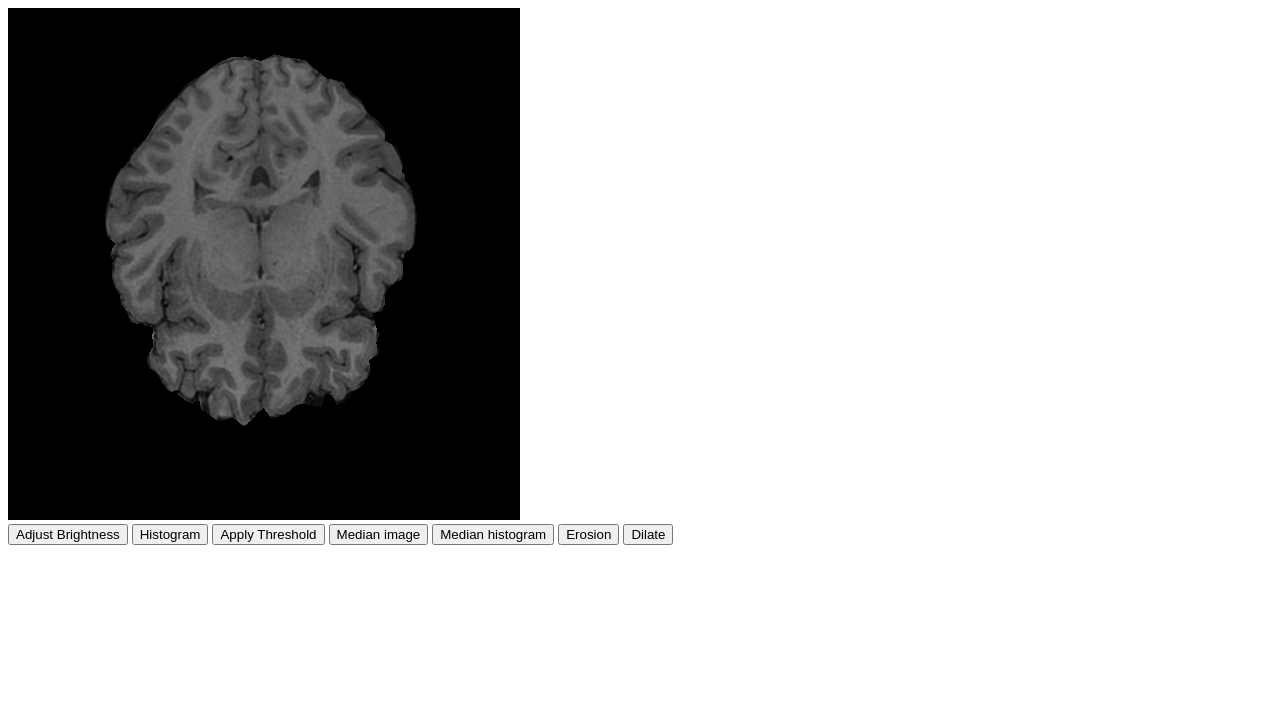
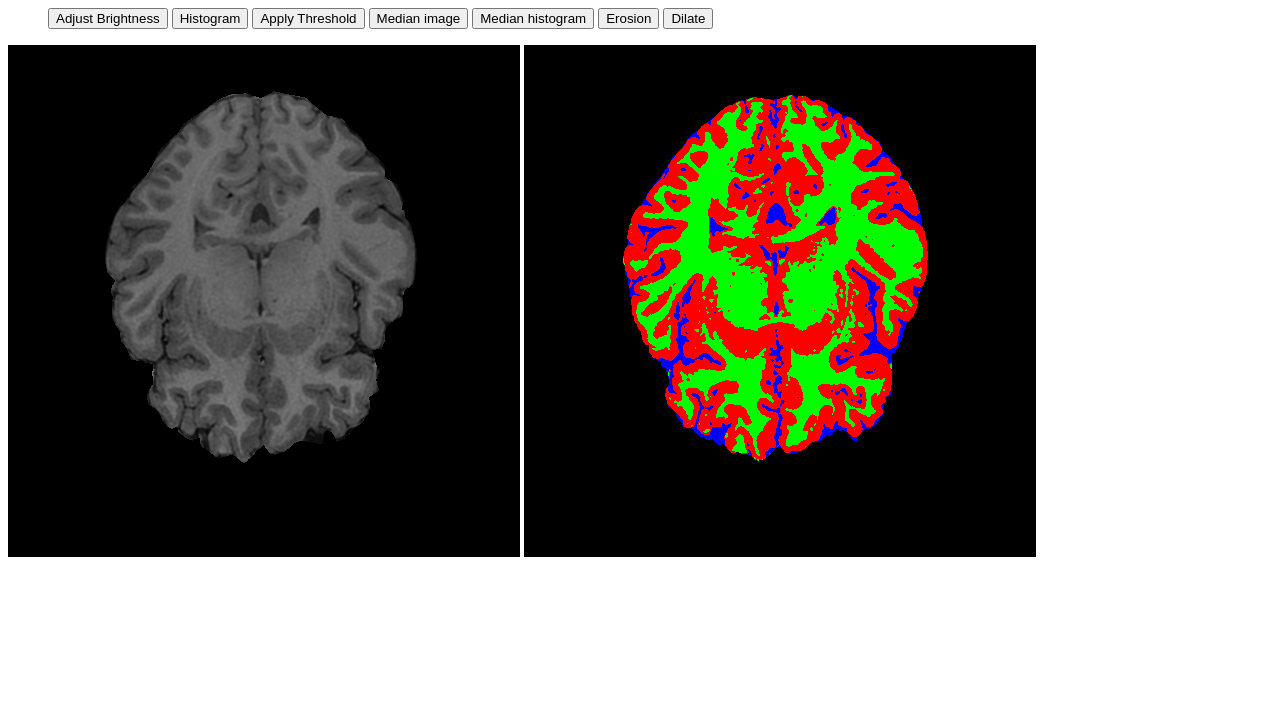
Before and after one commit to mataca9/irm-processor, a plain HTML site: page index.html in a window 1280 px wide. Drawn offline with Linux system fonts and the light colour scheme.

Commit message:
Melhorado parametrizacao de canvas e algs

```diff
--- /dev/null
+++ b/assets/style.css
@@ -0,0 +1,3 @@
+ul li {
+    display:inline;
+}
--- a/index.html
+++ b/index.html
@@ -1,14 +1,18 @@
+<link rel="stylesheet" href="assets/style.css"/>
 <div id="app">
+    <ul>
+      <li><button @click="adjustBrightness(image)">Adjust Brightness</button></li>
+      <li><button @click="drawHistogram(image)">Histogram</button></li>
+      <li><button @click="threshold(image)">Apply Threshold</button></li>
+      <li><button @click="median(image,3)">Median image</button></li>
+      <li><button @click="median(histogram,3)">Median histogram</button></li>
+      <li><button @click="erosion(image,{x: 2, y: 2,data:[[10,10,10],[10,10,10],[10,10,10]]})">Erosion</button></li>
+      <li><button @click="dilation(image,{x: 2, y: 2,data:[[10,10,10],[10,10,10],[10,10,10]]})">Dilate</button></li>
+    </ul>
   <canvas ref="image"></canvas>
+  <canvas ref="image2"></canvas>
+  <br/>
   <canvas ref="histogram_canvas"></canvas>
-  <br/>
-  <button @click="adjustBrightness(image)">Adjust Brightness</button>
-  <button @click="drawHistogram()">Histogram</button>
-  <button @click="threshold(image)">Apply Threshold</button>
-  <button @click="median(image,3)">Median image</button>
-  <button @click="median(histogram,3)">Median histogram</button>
-  <button @click="erosion(image,{x: 2, y: 2,data:[[10,10,10],[10,10,10],[10,10,10]]})">Erosion</button>
-  <button @click="dilation(image,{x: 2, y: 2,data:[[10,10,10],[10,10,10],[10,10,10]]})">Dilate</button>
 </div>
 <script src="js/vue.js"></script>
 <script src="js/processor.js"></script>
--- a/js/processor.js
+++ b/js/processor.js
@@ -3,25 +3,28 @@ new Vue({
   data: {
     imagedata: null,
     image: null,
+    image2: null,
     histogram: null
   },
 
   mounted: function () {
     //this.draw('assets/moonlanding.png');
-    this.draw('assets/images/fatia01.bmp');
+    this.draw('assets/images/fatia01.bmp', 'image');
+    this.draw('assets/images/gt_fatia01.bmp', 'image2');
   },
 
   methods: {
-    draw(file) {
+    draw(file, target) {
       var img = new Image();
       img.src = file;
       img.crossOrigin = "Anonymous";
-      this.image = this.$refs['image'];
+
+      this[target] = this.$refs[target];
 
       img.addEventListener("load", () => {
-        this.image.width = img.width;
-        this.image.height = img.height;
-        this.image
+        this[target].width = img.width;
+        this[target].height = img.height;
+        this[target]
           .getContext("2d")
           .drawImage(
             img,
@@ -31,10 +34,9 @@ new Vue({
             img.height,
             0,
             0,
-            this.image.width,
-            this.image.height
+            this[target].width,
+            this[target].height
           );
-        this.imagedata = this.getImageData(img);
       });
     },
 
@@ -77,8 +79,10 @@ new Vue({
       d[i + 2] = b;
     },
 
-    drawHistogram() {
-      const d = this.imagedata.data;
+    drawHistogram(canvas) {
+      const ctx = canvas.getContext("2d");
+      const imagedata = ctx.getImageData(0, 0, canvas.width, canvas.height);
+      const d = imagedata.data;
       const values = [];
 
       // Gera lista de intensidades
@@ -96,7 +100,7 @@ new Vue({
       this.histogram = this.$refs['histogram_canvas'];
       this.histogram.width = 512;
       this.histogram.height = 256;
-      const ctx = this.histogram.getContext("2d");
+      const hctx = this.histogram.getContext("2d");
       const histogram_imagedata = ctx.createImageData(this.histogram.width, this.histogram.height);
 
       const max = values.reduce((a, b) => { return Math.max(a, b) });
@@ -119,7 +123,7 @@ new Vue({
         }
       }
       histogram_imagedata.data = data;
-      ctx.putImageData(histogram_imagedata, 0, 0);
+      hctx.putImageData(histogram_imagedata, 0, 0);
     },
 
     getMaxIntensity(imagedata) {
@@ -232,7 +236,6 @@ new Vue({
     },
 
     erosion(canvas, element) {
-      console.log(element)
       const ctx = canvas.getContext("2d");
       const imagedata = ctx.getImageData(0, 0, canvas.width, canvas.height);
       const result = ctx.getImageData(0, 0, canvas.width, canvas.height);
@@ -254,7 +257,7 @@ new Vue({
               if (data[ex][ey]) {
                 pixel = this.getPixel(imagedata, xx, yy);
                 intensity = this.getIntensity(pixel.r, pixel.g, pixel.b);
-                min = Math.min(min, intensity);
+                min = Math.min(min, intensity - data[ex][ey]);
               }
             }
           }
@@ -266,7 +269,6 @@ new Vue({
     },
 
     dilation(canvas, element) {
-      console.log(element)
       const ctx = canvas.getContext("2d");
       const imagedata = ctx.getImageData(0, 0, canvas.width, canvas.height);
       const result = ctx.getImageData(0, 0, canvas.width, canvas.height);
@@ -288,7 +290,7 @@ new Vue({
               if (data[ex][ey]) {
                 pixel = this.getPixel(imagedata, xx, yy);
                 intensity = this.getIntensity(pixel.r, pixel.g, pixel.b);
-                max = Math.max(max, intensity);
+                max = Math.max(max, intensity + data[ex][ey]);
               }
             }
           }
```
Also changed, not shown: 2 other files.
